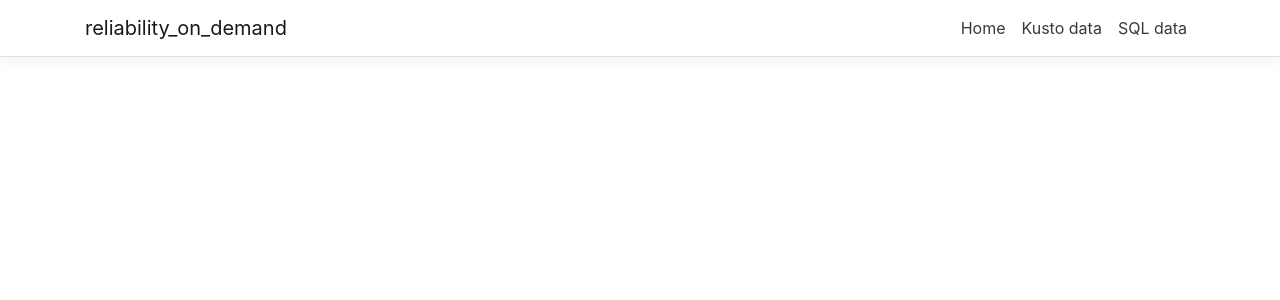
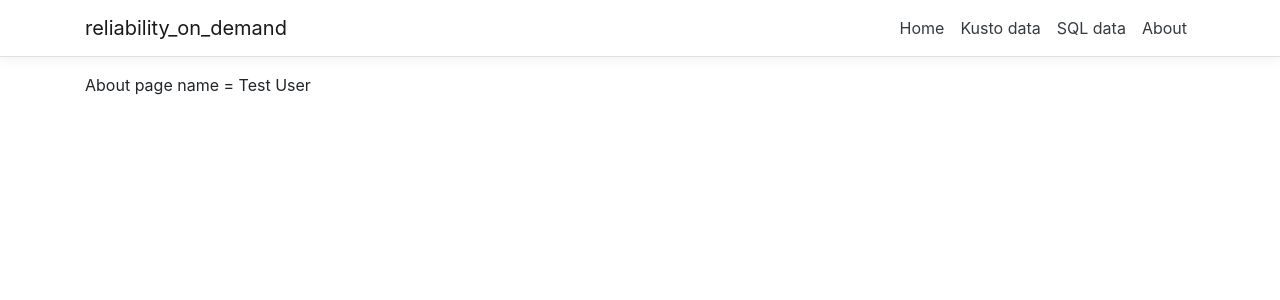
Before and after one commit to victororiko/reliability_on_demand, a React (Create React App) app in the folder reliability-on-demand/ClientApp/: page /about in a window 1280 px wide. Shown: the top 300 px of the page. Built offline with nearby package versions, Linux system fonts and the light colour scheme.

Commit message:
added about page

```diff
--- a/reliability-on-demand/ClientApp/src/App.tsx
+++ b/reliability-on-demand/ClientApp/src/App.tsx
@@ -1,27 +1,32 @@
-import React, { Component } from 'react';
-import { Route, Switch } from 'react-router';
-import { Layout } from './components/Layout';
-import { Home } from './components/Home';
-import { KustoData } from './components/KustoData';
-import  {SQLData} from './components/SQLData';
+import React, { Component } from "react";
+import { Route, Switch } from "react-router";
+import { Layout } from "./components/Layout";
+import { Home } from "./components/Home";
+import { KustoData } from "./components/KustoData";
+import { SQLData } from "./components/SQLData";
+import { About } from "./components/About";
 
-import './custom.css'
-import registerServiceWorker from './registerServiceWorker';
+import "./custom.css";
+import registerServiceWorker from "./registerServiceWorker";
 
 export default class App extends Component {
   static displayName = App.name;
 
-  render () {
+  render() {
     return (
       <Layout>
         <Switch>
+          {/* This is how you route to a component passing in properties */}
+          <Route path="/about">
+            <About name="Test User" />
+          </Route>
           {/* Place more specific routes on top, and more relaxed
           routes like / in the bottom. Swith will take the first
           matching route and render appropriate component. It will
           ignore rest of the routes once it has found matching route */}
-          <Route path='/kusto-data' component={KustoData} />
+          <Route path="/kusto-data" component={KustoData} />
 
-          <Route path='/sql-data' component={SQLData} />
+          <Route path="/sql-data" component={SQLData} />
 
           {/* If none of the previous routes render anything,
             this route acts as a fallback.
@@ -29,7 +34,7 @@ export default class App extends Component {
             Important: A route with path="/" will *always* match
             the URL because all URLs begin with a /. So that's
             why we put this one last of all */}
-          <Route exact path='/' component={Home} />
+          <Route exact path="/" component={Home} />
         </Switch>
       </Layout>
     );
--- /dev/null
+++ b/reliability-on-demand/ClientApp/src/components/About.tsx
@@ -0,0 +1,14 @@
+import * as React from 'react';
+
+export interface IAboutProps {
+    name:string;
+}
+
+export function About (props: IAboutProps) {
+  return (
+    <div>
+      About page
+      name = {props.name}
+    </div>
+  );
+}
--- a/reliability-on-demand/ClientApp/src/components/Layout.tsx
+++ b/reliability-on-demand/ClientApp/src/components/Layout.tsx
@@ -1,4 +1,4 @@
-import React, { ReactElement } from "react";
+import React, { Component, ReactElement } from "react";
 import { Container } from "reactstrap";
 import { NavMenu } from "./NavMenu";
 
--- a/reliability-on-demand/ClientApp/src/components/NavMenu.js
+++ b/reliability-on-demand/ClientApp/src/components/NavMenu.js
@@ -39,6 +39,9 @@ export class NavMenu extends Component {
                 <NavItem>
                   <NavLink tag={Link} className="text-dark" to="/sql-data">SQL data</NavLink>
                 </NavItem>
+                <NavItem>
+                  <NavLink tag={Link} className="text-dark" to="/about">About</NavLink>
+                </NavItem>
               </ul>
             </Collapse>
           </Container>
```
